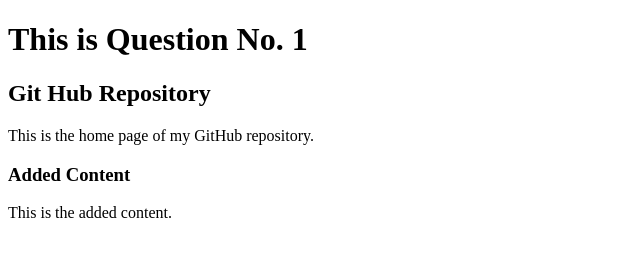
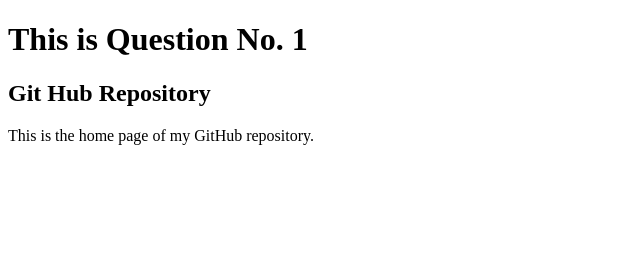
Before and after one commit to August0412/240840141004-Atharv-Ganer, a plain HTML site: page index.html in a window 1280 px wide. Shown: the whole page, without its empty margins (0-640 px from the left). Drawn offline with Linux system fonts and the light colour scheme.

Commit message:
Update index.html

```diff
--- a/index.html
+++ b/index.html
@@ -12,9 +12,6 @@
     <main>
             <h2>Git Hub Repository</h2>
             <p>This is the home page of my GitHub repository.</p>
-
-            <h3>Added Content</h3>
-            <p>This is the added content.</p>
     </main>
 </body>
 </html>
```
